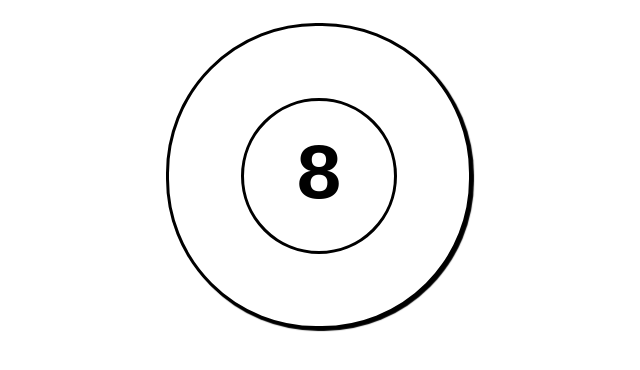
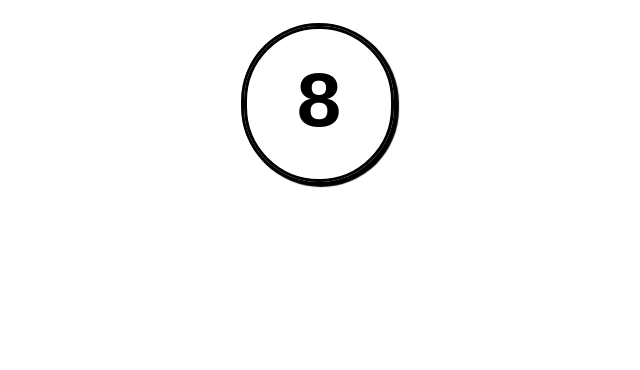
Before and after one commit to MegaBrainy1/magic8ball, a plain HTML site: page index.html in a window 1280 px wide. Shown: the whole page, without its empty margins (321-961 px from the left). Drawn offline with Linux system fonts and the light colour scheme.

Commit message:
Update style.css

```diff
--- a/style.css
+++ b/style.css
@@ -7,11 +7,11 @@ body {
 
 .outer-circle {
 
-  width: 300px;
+  width: 150px;
   background-color: white;
   border: solid 3px black;
   margin-top: 15px;
-  min-height: 300px;
+  min-height: 150px;
   border-radius: 150px;
   box-shadow: 2px 2px 1px 0px black;
   /* Center vertically and horizontally */
```
